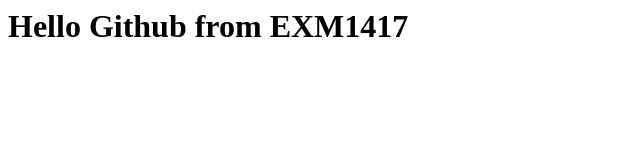
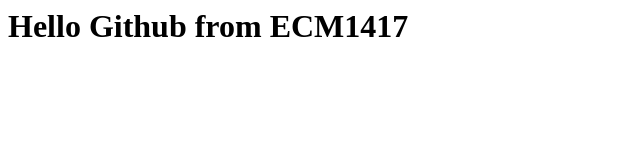
Before and after one commit to htgg201/ECM1417-webinar3, a plain HTML site: page index.html in a window 1280 px wide. Shown: the full height of the page, 0-640 px from the left. Drawn offline with Linux system fonts and the light colour scheme.

Commit message:
Update index.html

```diff
--- a/index.html
+++ b/index.html
@@ -1 +1 @@
-<h1>Hello Github from EXM1417</h1>
+<h1>Hello Github from ECM1417</h1>
```
